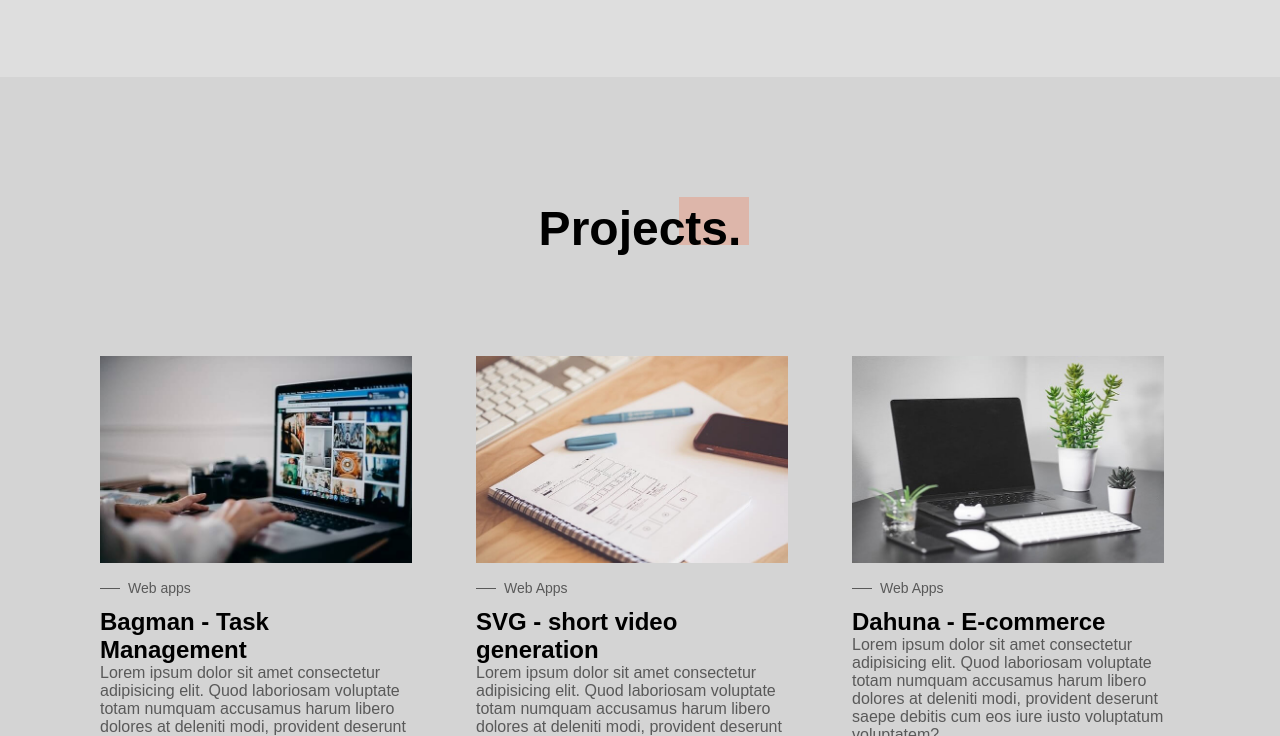
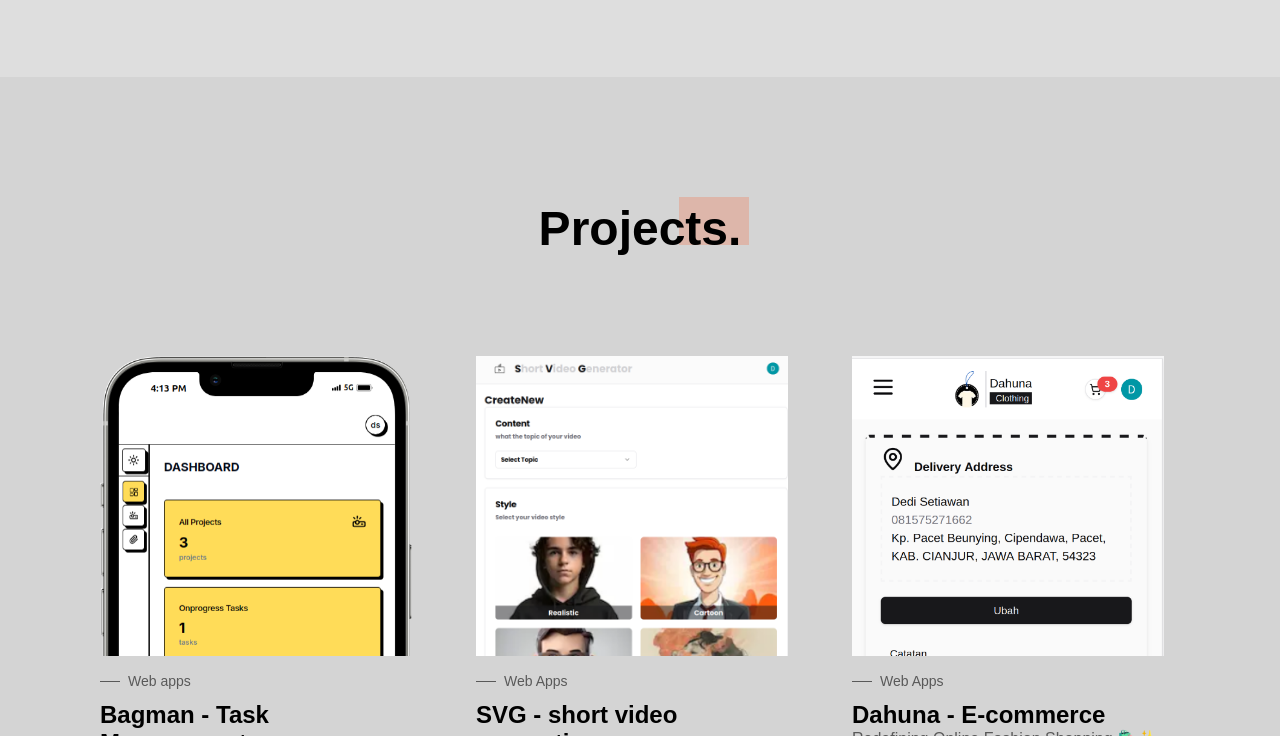
Before and after one commit to setiawanDedi05/dedisetiawan.github.io, a plain HTML site: page index.html in a window 1280 px wide. Shown: the part 2064-2800 px from the top of the page. Drawn offline with nearby package versions, Linux system fonts and the light colour scheme; a web font is replaced by a local one.

Commit message:
update content

```diff
--- a/assets/css/styles.css
+++ b/assets/css/styles.css
@@ -759,13 +759,15 @@
 
 .projects__image {
   position: relative;
+  height: 300px;
   margin-bottom: 0.75rem;
+  overflow: hidden;
 }
 
 .projects__button {
   position: absolute;
   right: 1rem;
-  bottom: -1.5rem;
+  top: 1.5rem;
   padding: 1rem;
 }
 
--- a/index.html
+++ b/index.html
@@ -203,20 +203,19 @@
          <div class="projects__container container grid">
             <article class="projects__card">
                <div class="projects__image">
-                  <img src="assets/img/project-1.jpg" alt="image" class="projects__img">
+                  <img src="assets/img/bagman.png" alt="image" class="projects__img">
                </div>
 
                <div class="projects__content">
                   <h3 class="projects__subtitle">Web apps</h3>
                   <h2 class="projects__title">Bagman - Task Management</h2>
                   <p class="projects__description">
-                     Lorem ipsum dolor sit amet consectetur adipisicing elit. Quod laboriosam voluptate totam numquam
-                     accusamus harum libero dolores at deleniti modi, provident deserunt saepe debitis cum eos iure
-                     iusto voluptatum voluptatem?
+                     Bagman is a simple, intuitive task management tool designed to help teams collaborate more
+                     efficiently and track their work progress. i hope Bagman can help you to stay on track.
                   </p>
                </div>
                <div class="projects__buttons">
-                  <a href="" class="projects__link">
+                  <a href="https://github.com/setiawanDedi05/bagman" class="projects__link">
                      <i class="ri-github-fill"></i> View
                   </a>
                   <!-- <a href="" class="projects__link">
@@ -227,7 +226,7 @@
 
             <article class="projects__card">
                <div class="projects__image">
-                  <img src="assets/img/project-2.jpg" alt="image" class="projects__img">
+                  <img src="assets/img/svg.png" alt="image" class="projects__img">
 
                   <!-- <a href="#" class="projects__button button">
                      <i class="ri-arrow-right-up-line"></i>
@@ -238,13 +237,14 @@
                   <h3 class="projects__subtitle">Web Apps</h3>
                   <h2 class="projects__title">SVG - short video generation</h2>
                   <p class="projects__description">
-                     Lorem ipsum dolor sit amet consectetur adipisicing elit. Quod laboriosam voluptate totam numquam
-                     accusamus harum libero dolores at deleniti modi, provident deserunt saepe debitis cum eos iure
-                     iusto voluptatum voluptatem?
+                     SVG (Short Video Generator) - Redefining Creativity in Short Video Production 🎥✨
+                     Built with cutting-edge technologies like Next.js, Gemini AI, Assembly AI, Replicate, and Remotion,
+                     SVG empowers you to create stunning short videos effortlessly and efficiently. 🎬⚡
+                     ➡️ From concept to masterpiece in just seconds! 🚀
                   </p>
                </div>
                <div class="projects__buttons">
-                  <a href="" class="projects__link">
+                  <a href="https://github.com/setiawanDedi05/svg" class="projects__link">
                      <i class="ri-github-fill"></i> View
                   </a>
                   <!-- <a href="" class="projects__link">
@@ -255,35 +255,36 @@
 
             <article class="projects__card">
                <div class="projects__image">
-                  <img src="assets/img/project-3.jpg" alt="image" class="projects__img">
+                  <img src="assets/img/dahuna.png" alt="image" class="projects__img">
 
-                  <!-- <a href="#" class="projects__button button">
-                     <i class="ri-arrow-right-up-line"></i>
-                  </a> -->
                </div>
+               <a href="https://dahuna.vercel.app/" class="projects__button button" target="_blank">
+                  <i class="ri-arrow-right-up-line"></i>
+               </a>
 
                <div class="projects__content">
                   <h3 class="projects__subtitle">Web Apps</h3>
                   <h2 class="projects__title">Dahuna - E-commerce</h2>
                   <p class="projects__description">
-                     Lorem ipsum dolor sit amet consectetur adipisicing elit. Quod laboriosam voluptate totam numquam
-                     accusamus harum libero dolores at deleniti modi, provident deserunt saepe debitis cum eos iure
-                     iusto voluptatum voluptatem?
+                     Redefining Online Fashion Shopping 🛍️✨
+                     Discover the ultimate clothing store experience with Dahuna, built with Next.js for speed and
+                     reliability, and integrated with Midtrans for secure and seamless payments. 👗👕
+                     ➡️ Shop your style, pay with ease
                   </p>
                </div>
                <div class="projects__buttons">
-                  <a href="" class="projects__link">
+                  <a href="https://github.com/setiawanDedi05/dahuna" class="projects__link">
                      <i class="ri-github-fill"></i> View
                   </a>
-                  <!-- <a href="" class="projects__link">
+                  <a href="https://dahuna.vercel.app/" target="_blank" class="projects__link">
                      <i class="ri-external-link-line"></i> View
-                  </a> -->
+                  </a>
                </div>
             </article>
 
             <article class="projects__card">
                <div class="projects__image">
-                  <img src="assets/img/project-3.jpg" alt="image" class="projects__img">
+                  <img src="assets/img/chessify.png" alt="image" class="projects__img">
 
                   <!-- <a href="#" class="projects__button button">
                      <i class="ri-arrow-right-up-line"></i>
@@ -294,13 +295,15 @@
                   <h3 class="projects__subtitle">Web Apps</h3>
                   <h2 class="projects__title">Chessify</h2>
                   <p class="projects__description">
-                     Lorem ipsum dolor sit amet consectetur adipisicing elit. Quod laboriosam voluptate totam numquam
-                     accusamus harum libero dolores at deleniti modi, provident deserunt saepe debitis cum eos iure
-                     iusto voluptatum voluptatem?
+                     Elevate Your Chess Game ♟️🔥
+                     Experience the ultimate multiplayer chess platform with Chessify, built using React.js, Express.js,
+                     and WebSocket for real-time gameplay. Play with friends or challenge opponents worldwide in an
+                     immersive and dynamic chess arena. 🕹️🌍
+                     ➡️ Let’s make your next move!
                   </p>
                </div>
                <div class="projects__buttons">
-                  <a href="" class="projects__link">
+                  <a href="https://github.com/setiawanDedi05/chessify" class="projects__link">
                      <i class="ri-github-fill"></i> View
                   </a>
                   <!-- <a href="" class="projects__link">
```
Also changed, not shown: assets/img/bagman.png (added), assets/img/chessify.png (added), assets/img/dahuna.png (added), assets/img/svg.png (added).
